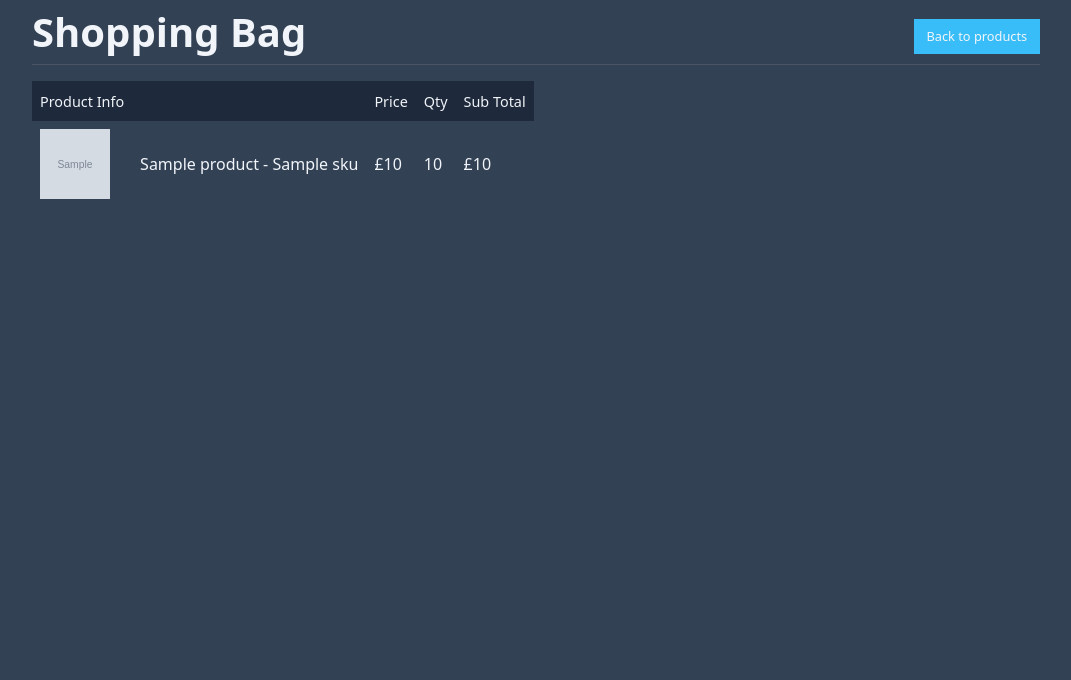
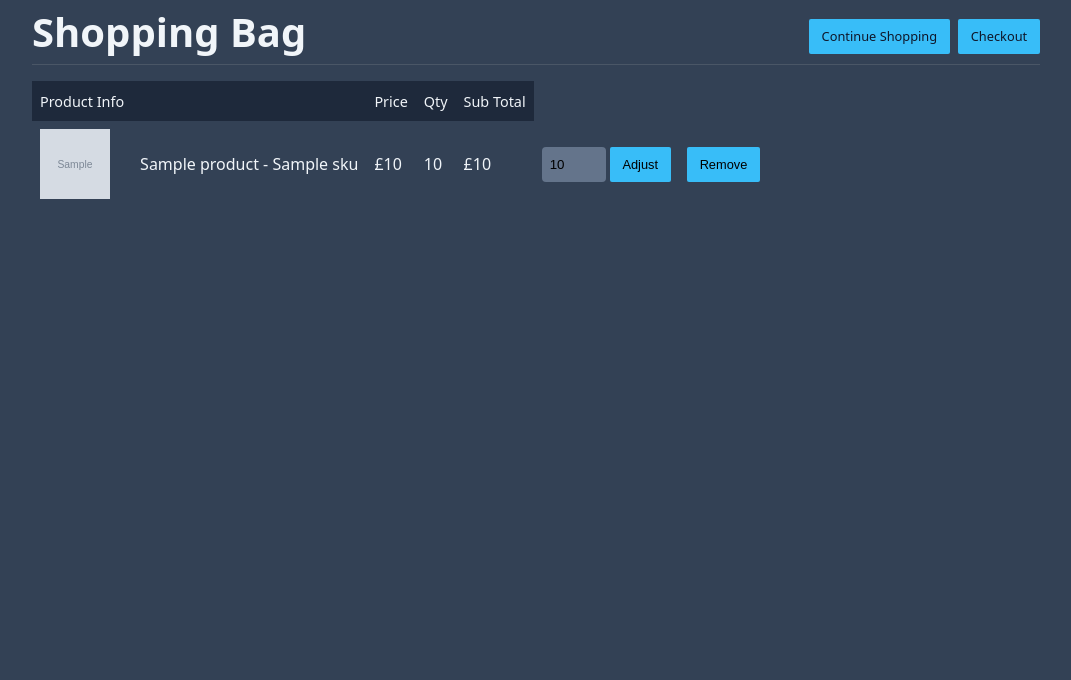
Before and after one commit to Genty83/My-Fitness, a Django app: template bag/templates/bag/bag.html in a window 1280 px wide. Shown: the part 84-764 px from the top of the page, without its empty margins (104-1175 px from the left). Run offline with Django 3.2, Linux system fonts and the light colour scheme; the template is opened without the code that fills it: most values are stand-ins (such as "Sample title", 1, 10 or a date in 2020); grey boxes marked "Sample" are stand-in pictures.

Commit message:
Added to template

```diff
--- a/bag/templates/bag/bag.html
+++ b/bag/templates/bag/bag.html
@@ -8,16 +8,19 @@
 <div class="container width-80 breakpoint-lg margin-auto pad-2">
   <div class="flex-row align-center justify-between">
     <h1>Shopping Bag</h1>
-    <a href="" class="btn btn-md bg-sky-400">
-      Back to products
+    <div class="flex-row gap-2">
+      <a href="{% url 'all_products' %}" class="btn btn-md bg-sky-400 bd-radius-1 ft-slate-900">
+        Continue Shopping
       </a>
+      <a href="{% url 'checkout' %}" class="btn btn-md bg-sky-400 bd-radius-1 ft-slate-900">
+        Checkout
+      </a>
+    </div>
   </div>
   <hr>
 </div>
 
 <div class="container width-80 breakpoint-lg margin-auto pad-2">
-  <div class="row">
-    <div class="col-span-12">
   {% if bag_items %}
     <div class="table-container">
       <table>
@@ -50,9 +53,32 @@
               <p>{{ item.quantity }}</p>
             </td>
             <td>
-                  <p>£{{ product.price }}</p>
+              <p>£{{ item.sub_total }}</p>
             </td>
-              </tr>
+            <!-- Adjust bag -->
+            <td>
+              <form action="{% url 'adjust_bag' item.product.id %}" method="POST">
+                {% csrf_token %}
+                <div class="flex-row gap-1">
+                  <input type="hidden" name="product_id" value="{{ item.product.id }}">
+                  <input type="hidden" name="quantity" value="{{ item.quantity }}">
+                  <input
+                    class="bg-slate-500 bd-width-0 pad-inline-2 bd-radius-2 shadow-focus-1 sh-sky-300 transition-slow"
+                    type="number" name="quantity" value="{{ item.quantity }}" min="1" max="99">
+                  <button type="submit" class="btn btn-md bg-sky-400 bd-width-0 bd-radius-1">Adjust</button>
+                </div>
+              </form>
+            </td>
+            <!-- Remove from bag -->
+            <td>
+              <form action="{% url 'remove_from_bag' item.product.id %}" method="POST">
+                {% csrf_token %}
+                <input
+                  class="bg-slate-500 bd-width-0 pad-inline-2 bd-radius-2 shadow-focus-1 sh-sky-300 transition-slow"
+                  type="hidden" name="product_id" value="{{ item.item_id }}">
+                <button type="submit" class="btn btn-md bg-sky-400 bd-width-0 bd-radius-1">Remove</button>
+              </form>
+            </td>
         {% endfor %}
       </table>
     </div>
@@ -60,6 +86,4 @@
     <p class="ft-size-3xl">Your Bag is empty!</p>
   {% endif %}
 </div>
-  </div>
-</div>
 {% endblock %}
```
Lines whose indentation alone changed are shown as unchanged.
